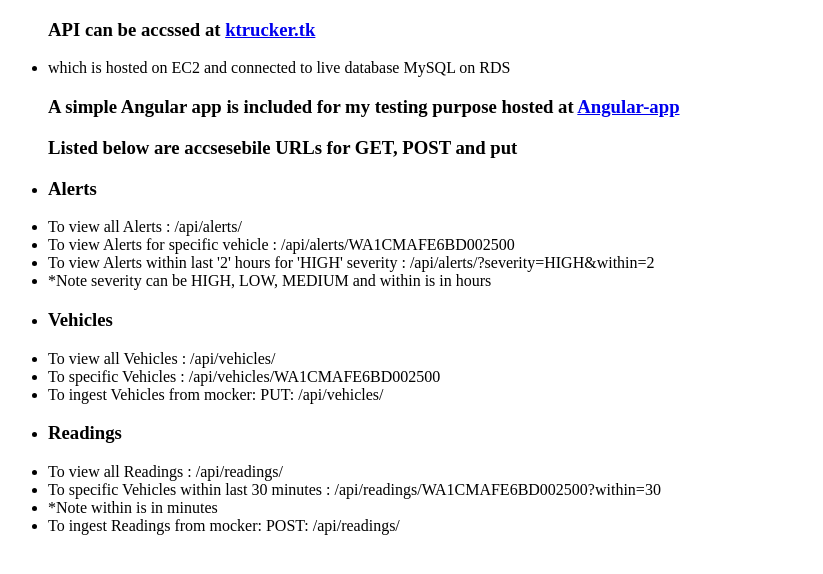
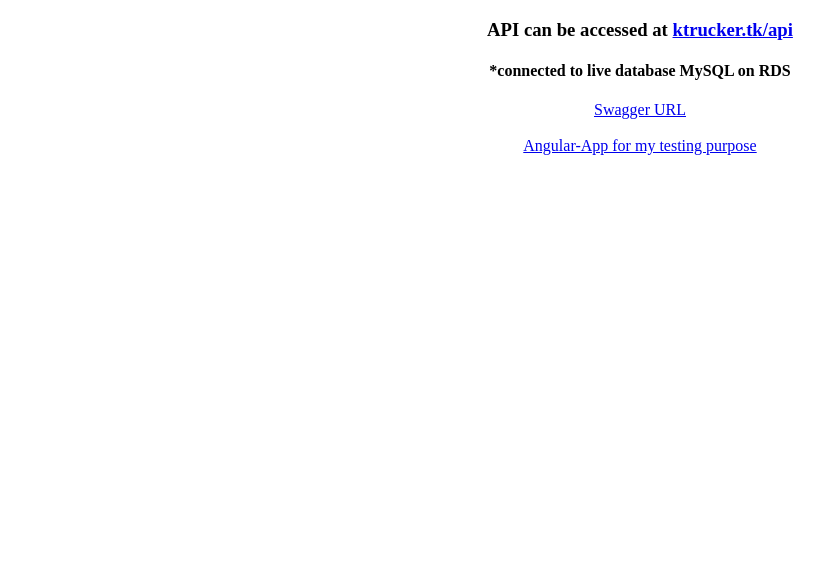
Before and after one commit to kkolhatkar/Trucker, a Spring Boot app: page / in a window 1280 px wide. Shown: the top 574 px of the page, without its empty margins (0-823 px from the left). Run offline with Spring Boot 4, Linux system fonts and the light colour scheme; some of the project's set-up classes (security, data sources, template engines, error pages and the like) are left out, and stand-ins take their place.

Commit message:
style(module-api): format index.html

```diff
--- a/rest-app/src/main/resources/static/index.html
+++ b/rest-app/src/main/resources/static/index.html
@@ -5,32 +5,24 @@
 <title>Backend Endpoints</title>
 </head>
 <body>
-	<ul>
-		<h3> API can be accssed at <a target="_blank" href="http://www.ktrucker.tk/api/">ktrucker.tk</a></h3>
-		<li>which is hosted on EC2 and connected to live database MySQL
-			on RDS</li>
-
-		<h3>A simple Angular app is included for my testing purpose hosted at <a target="_blank" href="http://ktrucker.s3-website-us-west-2.amazonaws.com/">Angular-app</a></h3>
-
-		<h3>Listed below are accsesebile URLs for GET, POST and put</h3>
-		<li><h3>Alerts</h3></li>
-		<li>To view all Alerts : /api/alerts/</li>
-		<li>To view Alerts for specific vehicle :
-			/api/alerts/WA1CMAFE6BD002500</li>
-		<li>To view Alerts within last '2' hours for 'HIGH' severity :
-			/api/alerts/?severity=HIGH&within=2</li>
-		<li>*Note severity can be HIGH, LOW, MEDIUM and within is in
-			hours</li>
-		<li><h3>Vehicles</h3></li>
-		<li>To view all Vehicles : /api/vehicles/</li>
-		<li>To specific Vehicles : /api/vehicles/WA1CMAFE6BD002500</li>
-		<li>To ingest Vehicles from mocker: PUT: /api/vehicles/</li>
-		<li><h3>Readings</h3></li>
-		<li>To view all Readings : /api/readings/</li>
-		<li>To specific Vehicles within last 30 minutes :
-			/api/readings/WA1CMAFE6BD002500?within=30</li>
-		<li>*Note within is in minutes</li>
-		<li>To ingest Readings from mocker: POST: /api/readings/</li>
-	</ul>
+	<center>
+		<div>
+			<h3>
+				API can be accessed at <a target="_blank"
+					href="http://www.ktrucker.tk/api/">ktrucker.tk/api</a>
+			</h3>
+			<h4>*connected to live database MySQL on RDS</h4>
+		</div>
+		<div>
+			<a target="_blank" href="http://ktrucker.tk/api/swagger-ui.html">Swagger
+				URL</a>
+		</div>
+		<br>
+		<div>
+			<a target="_blank"
+				href="http://ktrucker.s3-website-us-west-2.amazonaws.com/">Angular-App
+				for my testing purpose</a>
+		</div>
+	</center>
 </body>
 </html>
```
